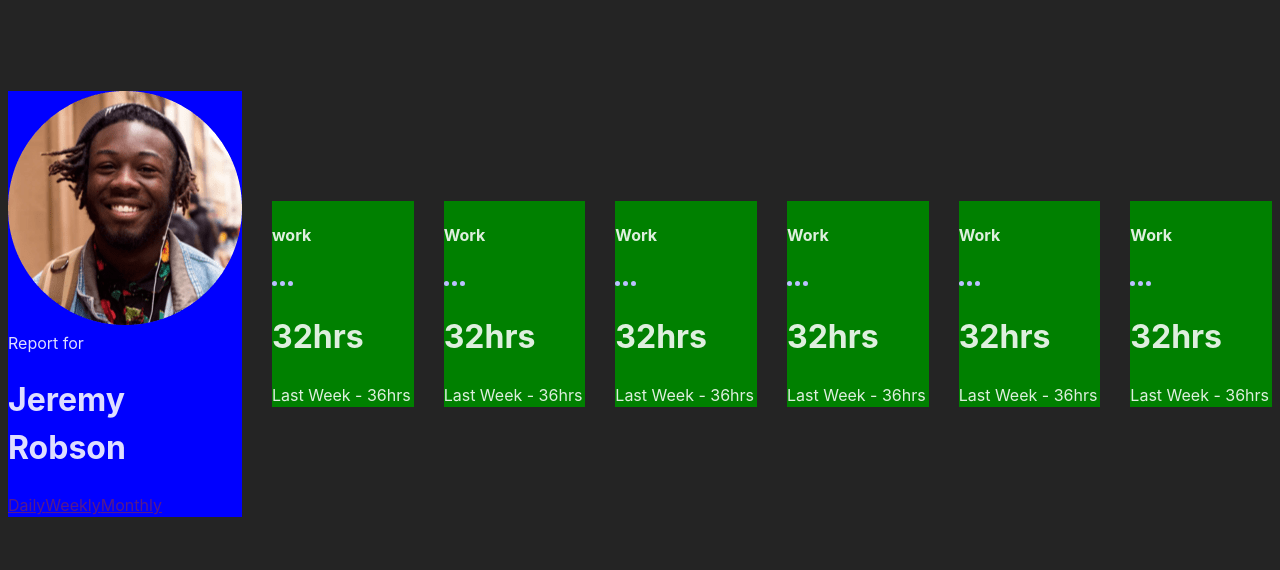
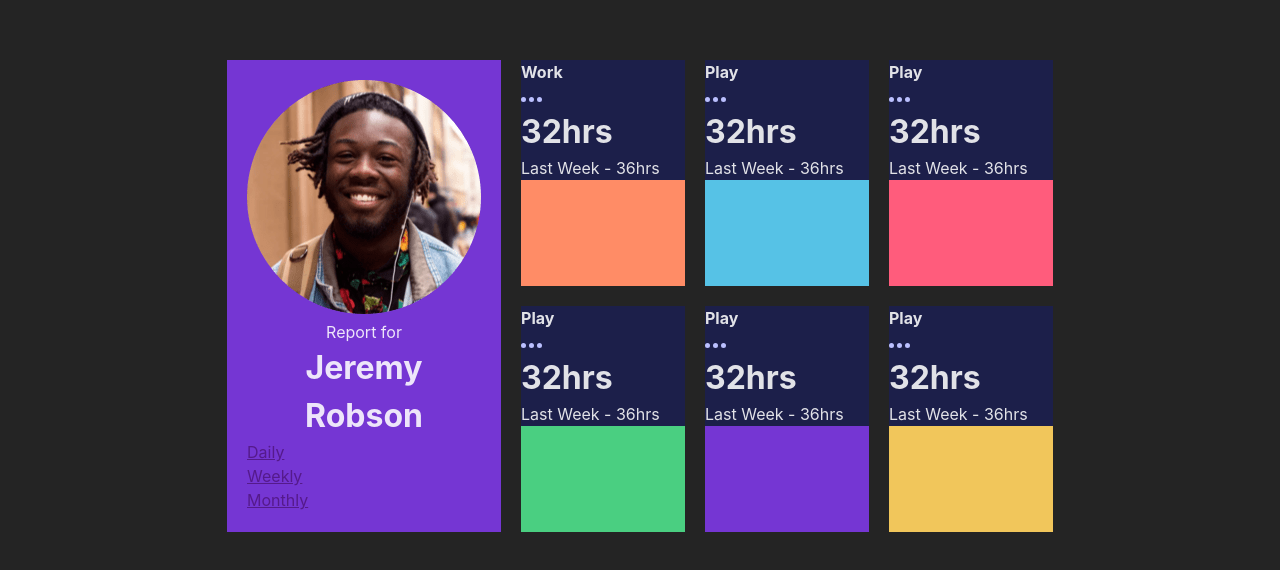
Before and after one commit to kasimugur/Time-tracking-dashboard, a React (Vite) app: page / in a window 1280 px wide. Shown: the part 104-674 px from the top of the page. Built offline with nearby package versions, Linux system fonts and the light colour scheme.

Commit message:
scss added

```diff
--- a/src/components/Dashboard.jsx
+++ b/src/components/Dashboard.jsx
@@ -1,15 +1,14 @@
 import { useState } from 'react'
 import '../css/style.css'
-import data from'../data.json'
-import { iconEllipsis, iconExercise } from '../pages/Page'
+import data from '../data.json'
+import { iconEllipsis } from '../pages/Page'
 export default function Dashboard() {
   const [daily, setDaily] = useState(null)
-  const [weekly, setWeekly] = useState(data.map(e => e.timeframes.weekly))
+  const [weekly, setWeekly] = useState(null)
   const [monthly, setMonthly] = useState(null)
+  const [dates, setDates] = useState()
 
-console.log(daily)
-console.log(weekly)
-console.log(monthly)
+
   return (
     <>
       <div className="container">
@@ -24,60 +23,65 @@ return (
           <a onClick={() => setMonthly(data.map(e => e.timeframes.monthly))} href="">Monthly</a>
         </div>
         <div className="card-item">
+
+
+          <div className="card-work">
             <div className="info">
               <div className="head">
-              <h4>work</h4> <span>{iconEllipsis} </span>
+                <h4>Work</h4> <span>{iconEllipsis} </span>
               </div>
               <h1>32hrs</h1>
               <span>Last Week - 36hrs</span>
             </div>
           </div>
-        <div className="card-item">
+          <div className="card-play">
             <div className="info">
               <div className="head">
-              <h4>Work</h4><span>{iconEllipsis} </span>
+                <h4>Play</h4><span>{iconEllipsis} </span>
               </div>
               <h1>32hrs</h1>
               <span>Last Week - 36hrs</span>
             </div>
           </div>
-        <div className="card-item">
+          <div className="card-study">
             <div className="info">
               <div className="head">
-              <h4>Work</h4><span>{iconEllipsis} </span>
+                <h4>Play</h4><span>{iconEllipsis} </span>
               </div>
               <h1>32hrs</h1>
               <span>Last Week - 36hrs</span>
             </div>
           </div>
-        <div className="card-item">
+          <div className="card-exercise">
             <div className="info">
               <div className="head">
-              <h4>Work</h4><span>{iconEllipsis} </span>
+                <h4>Play</h4><span>{iconEllipsis} </span>
               </div>
               <h1>32hrs</h1>
               <span>Last Week - 36hrs</span>
             </div>
           </div>
-        <div className="card-item">
+          <div className="card-social">
             <div className="info">
               <div className="head">
-              <h4>Work</h4><span>{iconEllipsis} </span>
+                <h4>Play</h4><span>{iconEllipsis} </span>
               </div>
               <h1>32hrs</h1>
               <span>Last Week - 36hrs</span>
             </div>
           </div>
-        <div className="card-item">
+          <div className="card-selfcare">
             <div className="info">
               <div className="head">
-              <h4>Work</h4><span>{iconEllipsis} </span>
+                <h4>Play</h4><span>{iconEllipsis} </span>
               </div>
               <h1>32hrs</h1>
               <span>Last Week - 36hrs</span>
             </div>
           </div>
         </div>
+
+      </div>
     </>
   )
 }
--- a/src/css/style.css
+++ b/src/css/style.css
@@ -1,19 +1,57 @@
+* {
+  margin: 0;
+  padding: 0;
+  box-sizing: border-box;
+}
+
+body {
+  display: flex;
+  justify-content: center;
+  align-items: center;
+  min-height: 100vh;
+  padding: 20px;
+}
+
 @media screen and (min-width: 376px) {
   .container {
     display: flex;
-    align-items: center;
-    justify-content: center;
-    align-self: auto;
-    margin: 0 auto;
-    height: 100vh;
-    gap: 30px;
+    width: 100%;
+  }
+  .container .card-work {
+    background-color: hsl(15, 100%, 70%);
+  }
+  .container .card-play {
+    background-color: hsl(195, 74%, 62%);
+  }
+  .container .card-study {
+    background-color: hsl(348, 100%, 68%);
+  }
+  .container .card-exercise {
+    background-color: hsl(145, 58%, 55%);
+  }
+  .container .card-social {
+    background-color: hsl(264, 64%, 52%);
+  }
+  .container .card-selfcare {
+    background-color: hsl(43, 84%, 65%);
   }
   .container .card {
-    background-color: blue;
+    flex: 1;
+    padding: 20px;
+    margin-right: 20px;
+    text-align: center;
+    background-color: hsl(264, 64%, 52%);
+  }
+  .container .card a {
+    display: flex;
   }
   .container .card-item {
-    display: flex;
-    width: 350px;
-    background-color: green;
+    display: grid;
+    grid-template-columns: repeat(3, 1fr);
+    flex: 3;
+    gap: 20px;
+  }
+  .container .card-item .info {
+    background-color: hsl(235, 46%, 20%);
   }
 }/*# sourceMappingURL=style.css.map */
--- a/src/style.scss
+++ b/src/style.scss
@@ -1,21 +1,61 @@
 $Mobile: 376px;
 $Desktop: 1440px;
+$Blue: hsl(246, 80%, 60%);
+$Light-orange : hsl(15, 100%, 70%);
+$Soft-blue : hsl(195, 74%, 62%);
+$Light-red : hsl(348, 100%, 68%);
+$Lime-green : hsl(145, 58%, 55%);
+$Violet: hsl(264, 64%, 52%);
+$Soft-orange : hsl(43, 84%, 65%);
+$Very-dark-blue: hsl(226, 43%, 10%);
+$Dark-blue: hsl(235, 46%, 20%);
+$Desaturated-blue: hsl(235, 45%, 61%);
+$Pale-Blue: hsl(236, 100%, 87%);
+* {
+  margin: 0;
+  padding: 0;
+  box-sizing: border-box;
+}
 
-* {}
+body {
+  display: flex;
+  justify-content: center;
+  align-items: center;
+  min-height: 100vh;
+  // overflow: hidden;
+  padding: 20px;
+
+}
 
 @media screen and (min-width:$Mobile) {
   .container {
     // background-color: red;
     display: flex;
-    align-items: center;
-    justify-content: center;
-    align-self: auto;
-    margin: 0 auto;
-    height: 100vh;
-    gap: 30px;
-
+    width: 100%;
+    .card-work{
+      background-color: $Light-orange;
+    }
+    .card-play{
+      background-color: $Soft-blue;
+    }
+    .card-study{
+      background-color: $Light-red;
+    }
+    .card-exercise{
+      background-color: $Lime-green;
+    }
+    .card-social{
+      background-color: $Violet;
+    }
+    .card-selfcare{
+      background-color: $Soft-orange;
+    }
     .card {
-      background-color: blue;
+      flex: 1;
+      padding: 20px;
+      margin-right: 20px;
+      text-align: center;
+      background-color: $Violet;
 
       .header {
 
@@ -26,15 +66,20 @@ $Desktop: 1440px;
         h1 {}
       }
 
-      a {}
+      a {
+        display: flex;
+
+      }
     }
 
     .card-item {
-      display: flex;
-      width: 350px;
-      background-color: green;
+      display: grid;
+      grid-template-columns: repeat(3, 1fr);
+      flex: 3;
+      gap: 20px;
 
       .info {
+        background-color: $Dark-blue;
         .head {}
 
         h1 {}
```
Also changed, not shown: 1 other file (tests, documents, lock files or other folders). Lines whose indentation alone changed are shown as unchanged.
